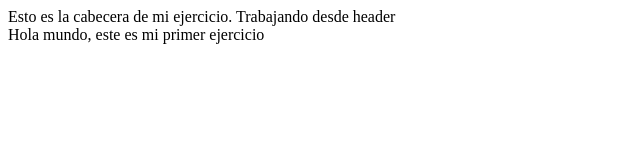
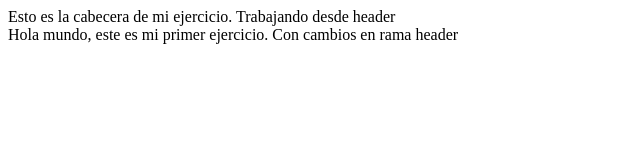
Before and after one commit to martapintoslopez/ejercicios-de-adalab, a plain HTML site: page modulo-1-leccion-01-ejercicio-1/index.html in a window 1280 px wide. Shown: the whole page, without its empty margins (0-640 px from the left). Drawn offline with Linux system fonts and the light colour scheme.

Commit message:
Add text in body

```diff
--- a/modulo-1-leccion-01-ejercicio-1/index.html
+++ b/modulo-1-leccion-01-ejercicio-1/index.html
@@ -7,6 +7,6 @@
 </head>
 <body>
     <header>Esto es la cabecera de mi ejercicio. Trabajando desde header</header>
-    Hola mundo, este es mi primer ejercicio
+    Hola mundo, este es mi primer ejercicio. Con cambios en rama header
 </body>
 </html>
```
